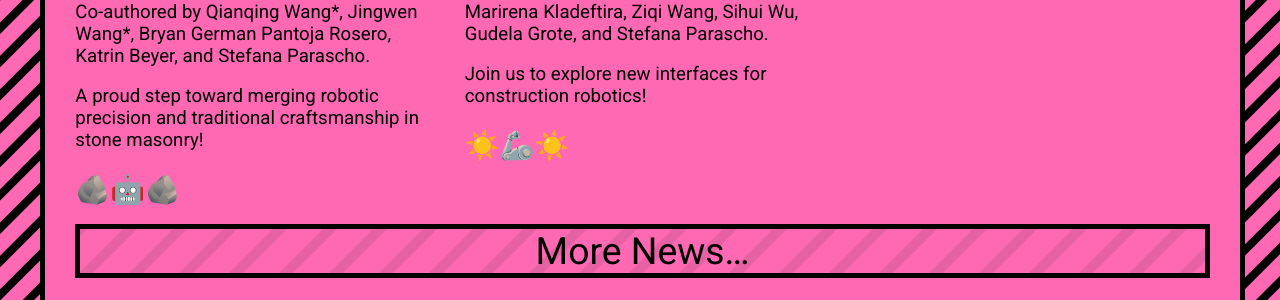
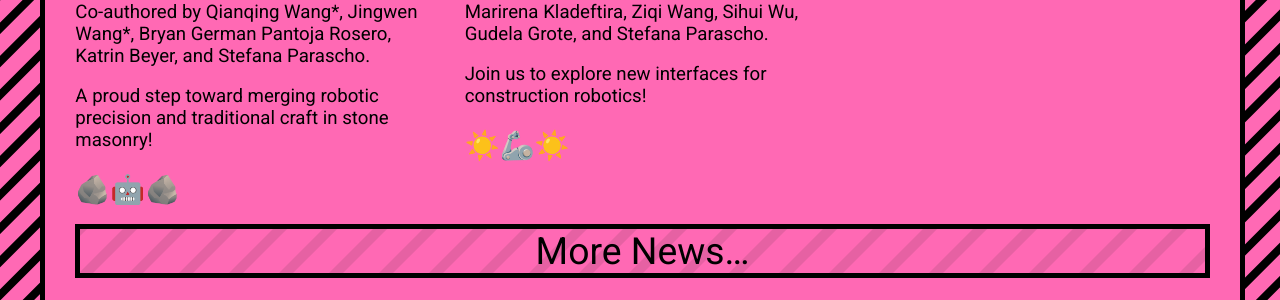
Before and after one commit to CRCL-EPFL/website, a Jekyll site: the page built from index.html, in a window 1280 px wide and 900 px high, scrolled down 1830 px. Shown: the part 175-475 px from the top of the window. Built offline with Jekyll 4.4.1, drawn with Linux system fonts in a browser that asks for light colours.

Commit message:
Update wording

```diff
--- a/_data/news.yml
+++ b/_data/news.yml
@@ -5,7 +5,7 @@
   text: |
     <p>Together with Qianqing Wang (EESD Lab – EPFL), Jingwen Wang presented their paper “Dynamic Planning and Assembly for Constructing Mortar-Joint Multi-Leaf Stone Masonry Walls with a Robotic Arm” at <a href="https://iros25.org" target="_blank"><mark class="highlight-yellow">IROS 2025</mark></a>! The team built the first load-bearing wall from raw stones and mortar with a robotic arm.</p>
     <p>Co-authored by Qianqing Wang*, Jingwen Wang*, Bryan German Pantoja Rosero, Katrin Beyer, and Stefana Parascho.</p>
-    <p>A proud step toward merging robotic precision and traditional craftsmanship in stone masonry!</p>
+    <p>A proud step toward merging robotic precision and traditional craft in stone masonry!</p>
   emoji: 🪨🤖🪨
 
 - date: 10/31/25
```
